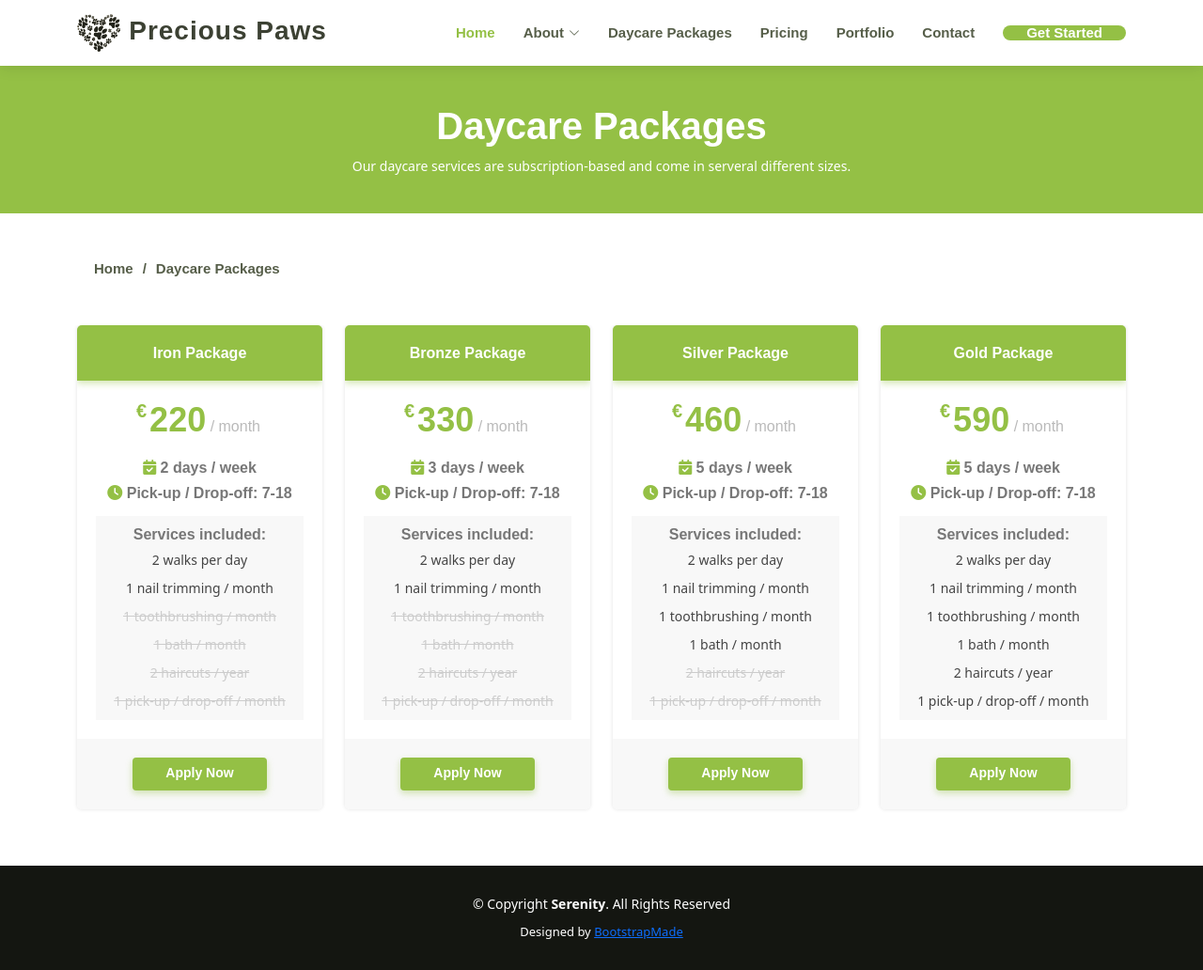
After one commit to MadMaddie81/dog-daycare, a Django app: page /services/ in a window 1280 px wide. The commit adds this page. Shown: the whole page at 94% size. Run offline with Django 4.2, Linux system fonts and the light colour scheme; data comes from the database, SQL or seed files in the repository; both versions use the stored data as it was after the commit; some libraries are stand-ins or nearby versions.

Commit message:
Create view for daycare packages

```diff
--- a/daycare/urls.py
+++ b/daycare/urls.py
@@ -4,4 +4,6 @@ from . import views
 
 urlpatterns = [
     path('', views.Home.as_view(), name='home'),
+    # path('services/', views.Services.as_view(), name='services'),
+    path('services/', views.services, name='services'),
 ]
--- a/daycare/views.py
+++ b/daycare/views.py
@@ -11,3 +11,16 @@ class Home(generic.View):
             request,
             "index.html"
             )
+
+
+# class Services(generic.ListView):
+#     model = Service
+#     queryset = Service.objects.all()
+#     template_name = 'services.html'
+
+def services(request):
+    deals = Service.objects.all()
+    context = {
+        'deals': deals
+    }
+    return render(request, 'services.html', context)
--- a/static/css/style.css
+++ b/static/css/style.css
@@ -135,7 +135,8 @@ body {
   }
 
   .navbar a,
-  .navbar a:focus {
+  .navbar a:focus,
+  .crumb {
     display: flex;
     align-items: center;
     justify-content: space-between;
@@ -357,7 +358,7 @@ body {
   #hero {
     width: 100%;
     height: 75vh;
-    background: url("../images/hero-bg.jpg") center;
+    background: url("static/images/hero-bg.jpg") center;
     background-size: cover;
     position: relative;
     margin-bottom: -140px;
@@ -1300,17 +1301,31 @@ body {
     font-weight: 300;
   }
 
+  .pricing h6 {
+    font-weight: 400;
+    font-size: 16px;
+    font-weight: 600;
+    color: #777777;
+  }
+
+  .pricing i {
+    color: #94c045;
+  }
+
   .pricing ul {
-    padding: 0;
+    padding: 10px 0 0 0;
+    margin-top: 15px;
     list-style: none;
     color: #444444;
+    background: #f8f8f8;
     text-align: center;
     line-height: 20px;
     font-size: 14px;
   }
 
+
   .pricing ul li {
-    padding-bottom: 16px;
+    padding-bottom: 10px;
   }
 
   .pricing ul i {
@@ -1344,6 +1359,7 @@ body {
     font-weight: 600;
     box-shadow: 0 3px 7px rgba(148, 192, 69, 0.4);
     transition: 0.3s;
+    text-decoration: none;
   }
 
   .pricing .btn-buy:hover {
--- a/templates/base.html
+++ b/templates/base.html
@@ -9,6 +9,7 @@
     <meta charset="UTF-8">
     <meta http-equiv="X-UA-Compatible" content="IE=edge">
     <meta name="viewport" content="width=device-width, initial-scale=1.0">
+    <link rel="manifest" href="/site.webmanifest">
     <link rel="stylesheet" href="https://cdn.jsdelivr.net/npm/bootstrap@4.3.1/dist/css/bootstrap.min.css"
         integrity="sha384-ggOyR0iXCbMQv3Xipma34MD+dH/1fQ784/j6cY/iJTQUOhcWr7x9JvoRxT2MZw1T" crossorigin="anonymous">
     <link rel="stylesheet" href="{% static 'css/style.css' %}">
@@ -28,7 +29,7 @@
         <div class="container d-flex align-items-center justify-content-between">
 
             <div class="logo">
-                <h1 class="text-light"><a href="{% url 'home' %}"><img src="{% static 'images/paws.png' %} "
+                <h1 class="text-light"><a href="{% url 'home' %}"><img src="{% static 'images/paws.png' %}"
                             class="img-fluid" alt="logo"> Precious Paws</a></h1>
                 <!-- Uncomment below if you prefer to use an image logo -->
                 <!-- <a href="index.html"><img src="assets/img/logo.png" alt="" class="img-fluid"></a>-->
@@ -53,7 +54,7 @@
                             </li>
                         </ul>
                     </li>
-                    <li><a href="services.html">Services</a></li>
+                    <li><a href="{% url 'services' %}">Daycare Packages</a></li>
                     <li><a href="pricing.html">Pricing</a></li>
                     <li><a href="portfolio.html">Portfolio</a></li>
                     <li><a href="contact.html">Contact</a></li>
@@ -101,6 +102,9 @@
         integrity="sha384-JjSmVgyd0p3pXB1rRibZUAYoIIy6OrQ6VrjIEaFf/nJGzIxFDsf4x0xIM+B07jRM" crossorigin="anonymous">
     </script>
 
+    <!-- Font Awesome -->
+    <script src="https://kit.fontawesome.com/7a630f7ac4.js" crossorigin="anonymous"></script>
+
     <!-- Vendor JS Files -->
     <script src="{% static 'vendor/purecounter/purecounter_vanilla.js' %}"></script>
     <script src="{% static 'vendor/aos/aos.js' %}"></script>
--- a/templates/index.html
+++ b/templates/index.html
@@ -2,13 +2,15 @@
 
 {% block content %}
 
+<main>
     <section id="hero">
         <div class="hero-container" data-aos="fade-up">
             <h1>Welcome to Precious Paws</h1>
             <h1>Dog Daycare</h1>
             <h2>We provide premium care for your dog while you work</h2>
-        <a href="#about" class="btn-get-started scrollto">View our package deals</a>
+            <a href="{% url 'services' %}" class="btn-get-started scrollto">View our package deals</a>
         </div>
     </section>
+</main>
 
 {% endblock %}
--- /dev/null
+++ b/templates/services.html
@@ -0,0 +1,86 @@
+{% extends "base.html" %}
+
+{% block content %}
+
+<main id="main">
+
+    <section id="breadcrumbs" class="breadcrumbs">
+        <div class="breadcrumb-hero">
+            <div class="container">
+                <div class="breadcrumb-hero">
+                    <h1><strong>Daycare Packages</strong></h1>
+                    <p>Our daycare services are subscription-based and come in serveral different sizes.</p>
+                </div>
+            </div>
+        </div>
+        <div class="container navbar">
+            <ol>
+                <li><a href="{% url 'home' %}">Home</a></li>
+                <li class="crumb">Daycare Packages</li>
+            </ol>
+        </div>
+    </section>
+
+    <section id="pricing" class="pricing">
+        <div class="container">
+            <div class="row">
+
+                {% for deal in deals %}
+
+                <div class="col-lg-3 col-md-6">
+                    <div class="box featured" data-aos="fade-up">
+                        <h3>{{ deal.title }}</h3>
+                        <h4><sup>€</sup>{{ deal.price }}<span> / month</span></h4>
+                        <h6><i class="fa-solid fa-calendar-check"></i> {{ deal.no_days }} days / week</h6>
+                        <h6><i class="fa-solid fa-clock"></i> Pick-up / Drop-off: 7-18</h6>
+                        <ul>
+                            <h6><strong>Services included:</strong></h6>
+                            <li>2 walks per day</li>
+
+                            {% if deal.nails %}
+                            <li>1 nail trimming / month</li>
+                            {% else %}
+                            <li class="na">1 nail trimming / month</li>
+                            {% endif %}
+
+                            {% if deal.teeth %}
+                            <li>1 toothbrushing / month</li>
+                            {% else %}
+                            <li class="na">1 toothbrushing / month</li>
+                            {% endif %}
+
+                            {% if deal.bath %}
+                            <li>1 bath / month</li>
+                            {% else %}
+                            <li class="na">1 bath / month</li>
+                            {% endif %}
+
+                            {% if deal.hair_cuts %}
+                            <li>2 haircuts / year</li>
+                            {% else %}
+                            <li class="na">2 haircuts / year</li>
+                            {% endif %}
+
+                            {% if deal.pickup %}
+                            <li>1 pick-up / drop-off / month</li>
+                            {% else %}
+                            <li class="na">1 pick-up / drop-off / month</li>
+                            {% endif %}
+                        </ul>
+                        <div class="btn-wrap">
+                            <a href="#" class="btn-buy">Apply Now</a>
+                        </div>
+                    </div>
+                </div>
+
+                {% endfor %}
+
+            </div>
+        </div>
+
+    </section>
+
+
+</main>
+
+{% endblock %}
```
Also changed, not shown: daycare/admin.py (line endings or trailing spaces), db.sqlite3, favicon.ico (added), media/images/hero-bg.jpg (added), site.webmanifest (added). Lines whose indentation alone changed are shown as unchanged.
